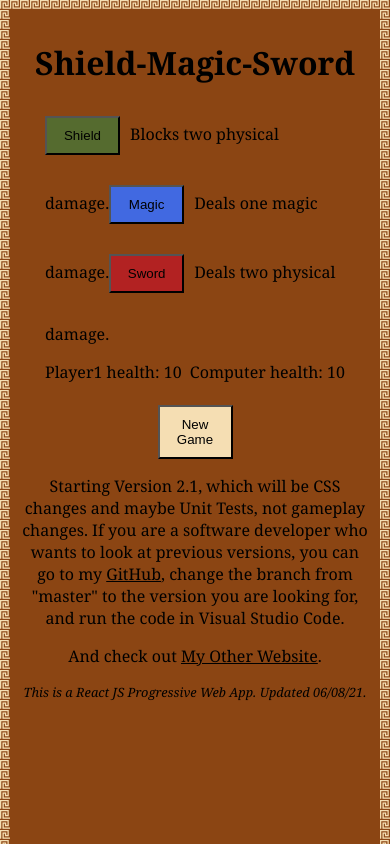
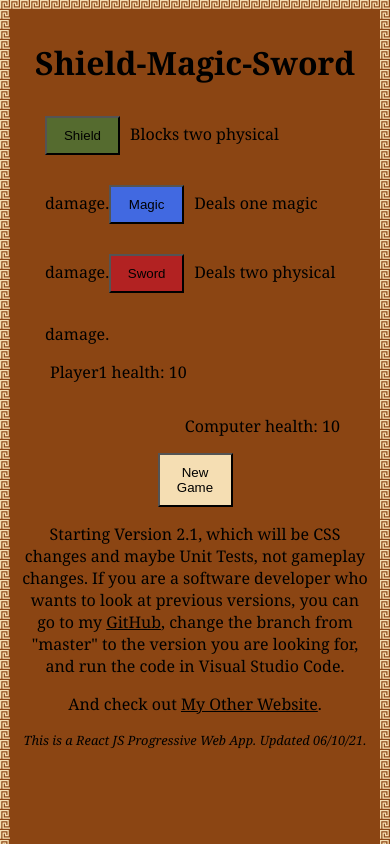
Before and after one commit to L1ndseyHerman/New_Shield_Magic_Sword, a React (Create React App) app: page / in a window 390 px wide. Shown: the top 844 px of the page. Built offline with nearby package versions, Linux system fonts and the light colour scheme.

Commit message:
Changed some padding numbers to stop labels from partially next line

```diff
--- a/src/App.js
+++ b/src/App.js
@@ -247,7 +247,7 @@ function App()
           GitHub</a>, change the branch from &quot;master&quot; to the version you are looking for,
           and run the code in Visual Studio Code.</p>
         <p>And check out <a href="https://l1ndseyherman.github.io/">My Other Website</a>.</p>
-        <footer>This is a React JS Progressive Web App. Updated 06/08/21.</footer>
+        <footer>This is a React JS Progressive Web App. Updated 06/10/21.</footer>
       </div>
     </main>
   );
--- a/src/index.css
+++ b/src/index.css
@@ -118,8 +118,11 @@ footer {
   #whereIsTheOtherDiv {
     margin-left: 10px;
     margin-right: 10px;
-    padding-left: 10px;
-    padding-right: 10px;
+    /*padding-left: 10px;
+    padding-right: 10px;*/
+    /* Will this fix the phone label issue? */
+    padding-left: 5px;
+    padding-right: 5px;
   }
 
   #buttonsAndDescriptionsDiv {
@@ -133,4 +136,10 @@ footer {
   #healthAndTurnInfoDiv {
     width: 300px;
   }
+
+  /* Will this fix the phone label issue? */
+  p {
+    padding-left: 5px;
+    padding-right: 5px;
+  }
 }
```
